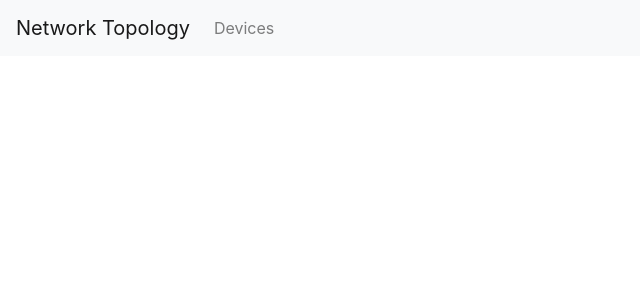
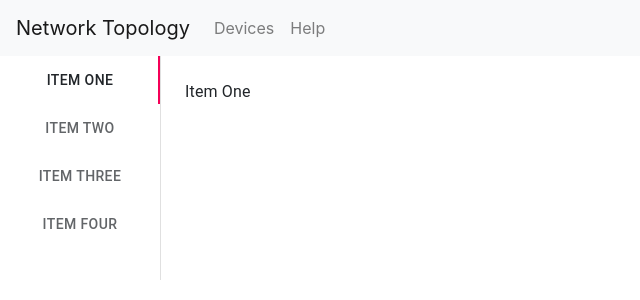
Before and after one commit to kesserwan/IoT-Frontend, a React (Create React App) app: page /help in a window 1280 px wide. Shown: the top 300 px of the page, without its empty margins (0-640 px from the left). Built offline with nearby package versions, Linux system fonts and the light colour scheme.

Commit message:
Added the initial Help Page for this website.

```diff
--- a/src/App.tsx
+++ b/src/App.tsx
@@ -8,9 +8,7 @@
   Link
 } from "react-router-dom";
 import Devices from "devices/Devices";
-import Device2 from "devices/device2";
-
-
+import HelpPage from "Help/HelpPage"
 
 //comment
 
@@ -26,8 +24,8 @@
               <Devices />
             </Route>
 
-            <Route path="/device2">
-              <Device2 />
+            <Route path="/help">
+              <HelpPage />
             </Route>
 
           </Switch>
--- a/src/Components/NavigationBar.tsx
+++ b/src/Components/NavigationBar.tsx
@@ -26,6 +26,12 @@
                 Devices
               </NavLink>
             </NavItem>
+
+            <NavItem>
+              <NavLink href="/help/">
+                Help
+              </NavLink>
+            </NavItem>
           </Nav>
         </Collapse>
       </Navbar>
--- /dev/null
+++ b/src/Help/HelpPage.tsx
@@ -0,0 +1,92 @@
+import React from 'react';
+import { makeStyles, Theme } from '@material-ui/core/styles';
+import Tabs from '@material-ui/core/Tabs';
+import Tab from '@material-ui/core/Tab';
+import Typography from '@material-ui/core/Typography';
+import Box from '@material-ui/core/Box';
+
+interface TabPanelProps {
+  children?: React.ReactNode;
+  index: any;
+  value: any;
+}
+
+function TabPanel(props: TabPanelProps) {
+  const { children, value, index, ...other } = props;
+
+  return (
+    <div
+      role="tabpanel"
+      hidden={value !== index}
+      id={`vertical-tabpanel-${index}`}
+      aria-labelledby={`vertical-tab-${index}`}
+      {...other}
+    >
+      {value === index && (
+        <Box p={3}>
+          <Typography>{children}</Typography>
+        </Box>
+      )}
+    </div>
+  );
+}
+
+function a11yProps(index: any) {
+  return {
+    id: `vertical-tab-${index}`,
+    'aria-controls': `vertical-tabpanel-${index}`,
+  };
+}
+
+const useStyles = makeStyles((theme: Theme) => ({
+  root: {
+    flexGrow: 1,
+    backgroundColor: theme.palette.background.paper,
+    display: 'flex',
+    height: 224,
+  },
+  tabs: {
+    borderRight: `1px solid ${theme.palette.divider}`,
+  },
+}));
+
+export default function VerticalTabs() {
+  const classes = useStyles();
+  const [value, setValue] = React.useState(0);
+
+  const handleChange = (event: React.ChangeEvent<{}>, newValue: number) => {
+    setValue(newValue);
+  };
+
+  return (
+    <div className={classes.root}>
+      <Tabs
+        orientation="vertical"
+        variant="scrollable"
+        value={value}
+        onChange={handleChange}
+        aria-label="Vertical tabs example"
+        className={classes.tabs}
+      >
+        <Tab label="Item One" {...a11yProps(0)} />
+        <Tab label="Item Two" {...a11yProps(1)} />
+        <Tab label="Item Three" {...a11yProps(2)} />
+        <Tab label="Item Four" {...a11yProps(3)} />
+
+      </Tabs>
+      <TabPanel value={value} index={0}>
+        Item One
+      </TabPanel>
+      <TabPanel value={value} index={1}>
+        Item Two
+      </TabPanel>
+      <TabPanel value={value} index={2}>
+        Item Three
+      </TabPanel>
+      <TabPanel value={value} index={3}>
+        Item Four
+      </TabPanel>
+
+    </div>
+  );
+}
```
Also changed, not shown: package.json (+6 -2 lines).
